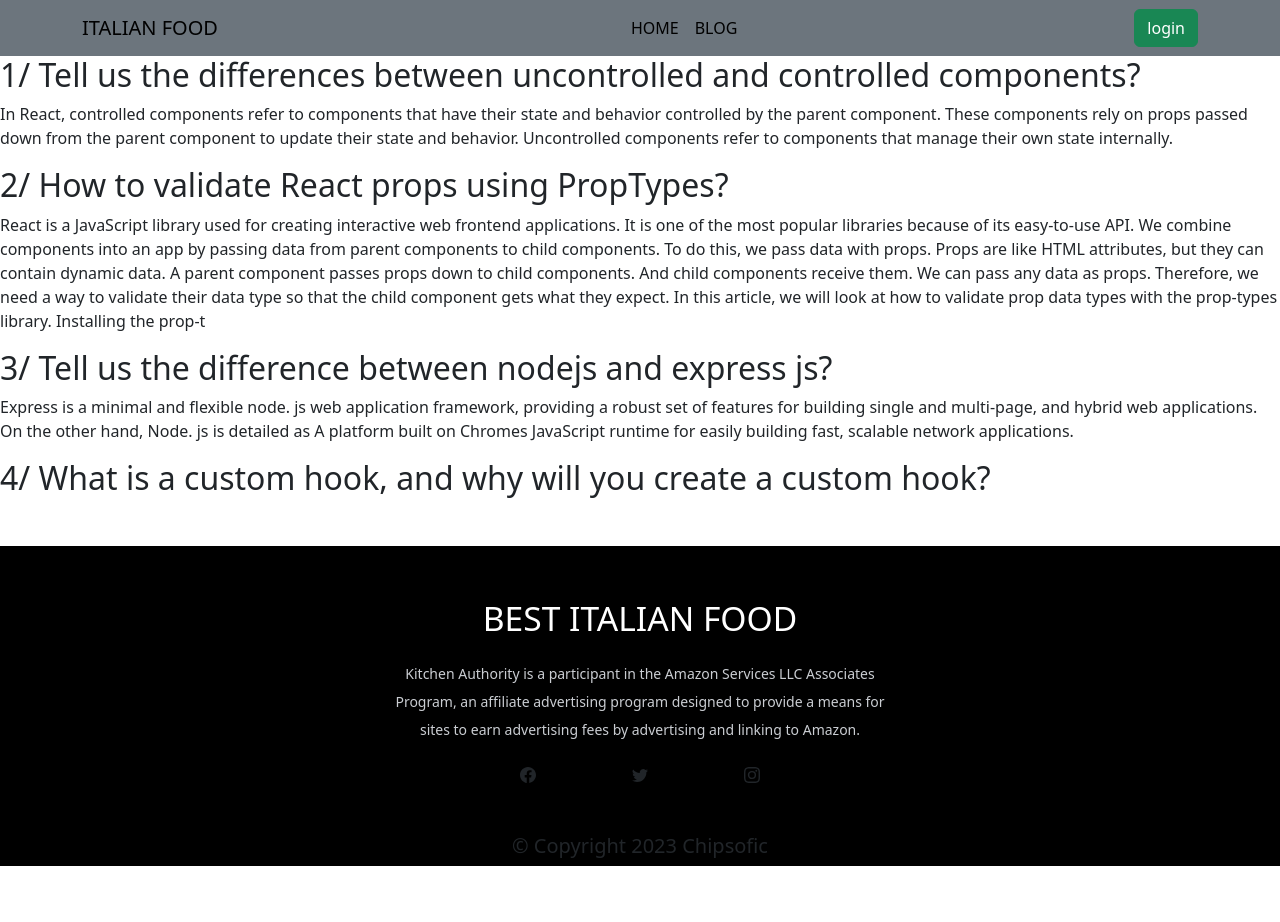
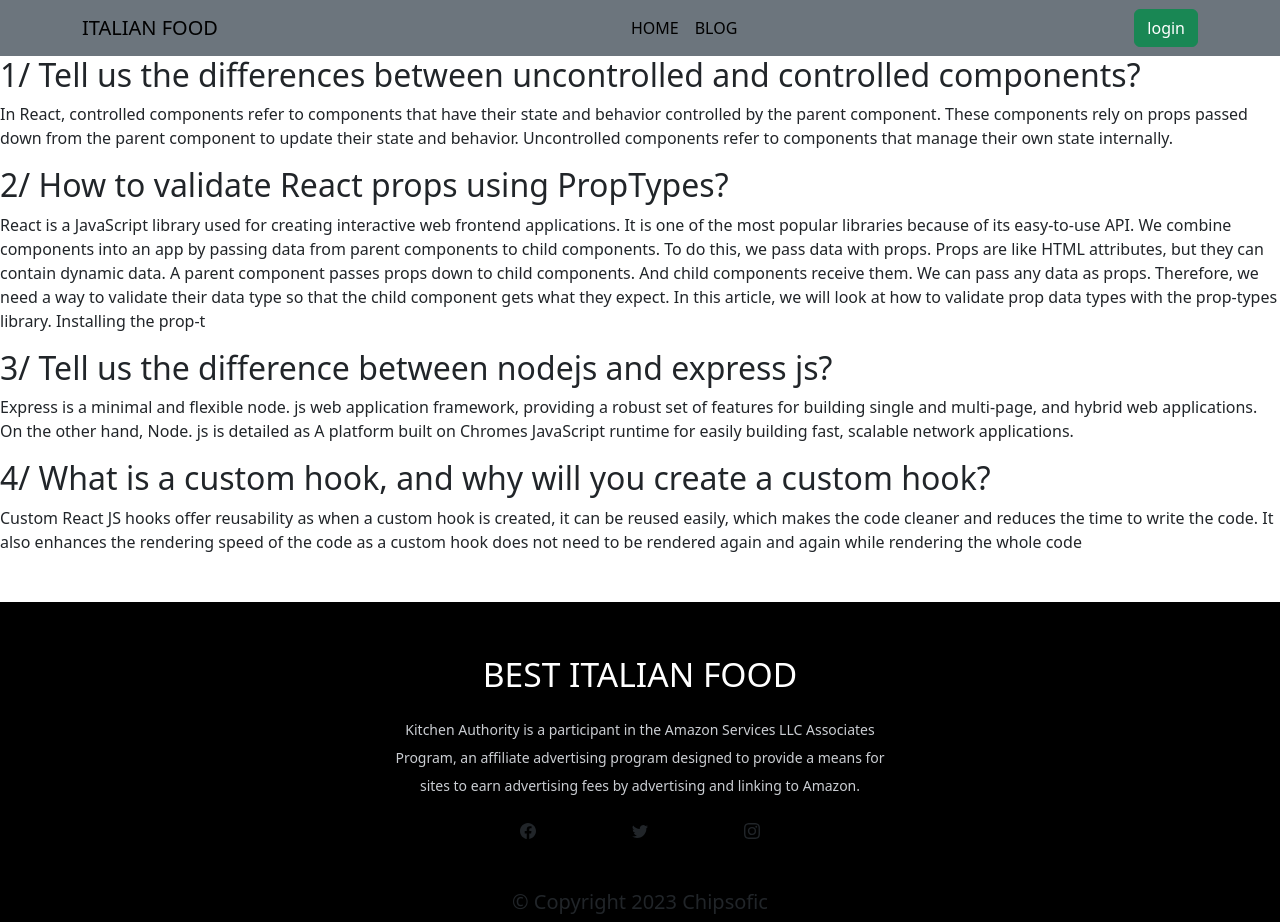
Before and after one commit to arafat717/food-making-client, a React (Vite) app: page /blog in a window 1280 px wide. Before the commit the page ends 866 px from the top, so only its background shows below. Built offline with nearby package versions, Linux system fonts and the light colour scheme; no server answers.

Commit message:
tenth commit

```diff
--- a/src/pages/Blog/Blog.jsx
+++ b/src/pages/Blog/Blog.jsx
@@ -26,6 +26,7 @@ const Blog = () => {
             </div>
             <div>
                 <h2>4/ What is a custom hook, and why will you create a custom hook?</h2>
+                <p>Custom React JS hooks offer reusability as when a custom hook is created, it can be reused easily, which makes the code cleaner and reduces the time to write the code. It also enhances the rendering speed of the code as a custom hook does not need to be rendered again and again while rendering the whole code</p>
             </div>
         </div>
     );
```
